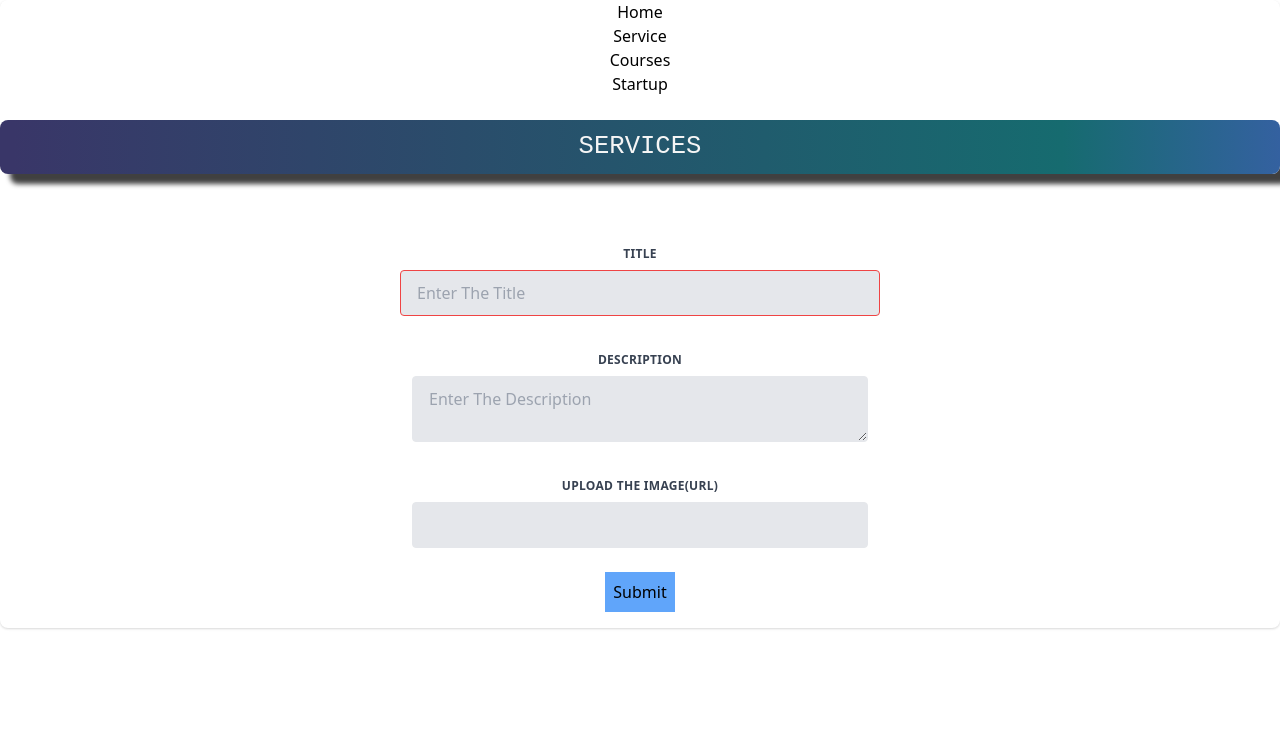
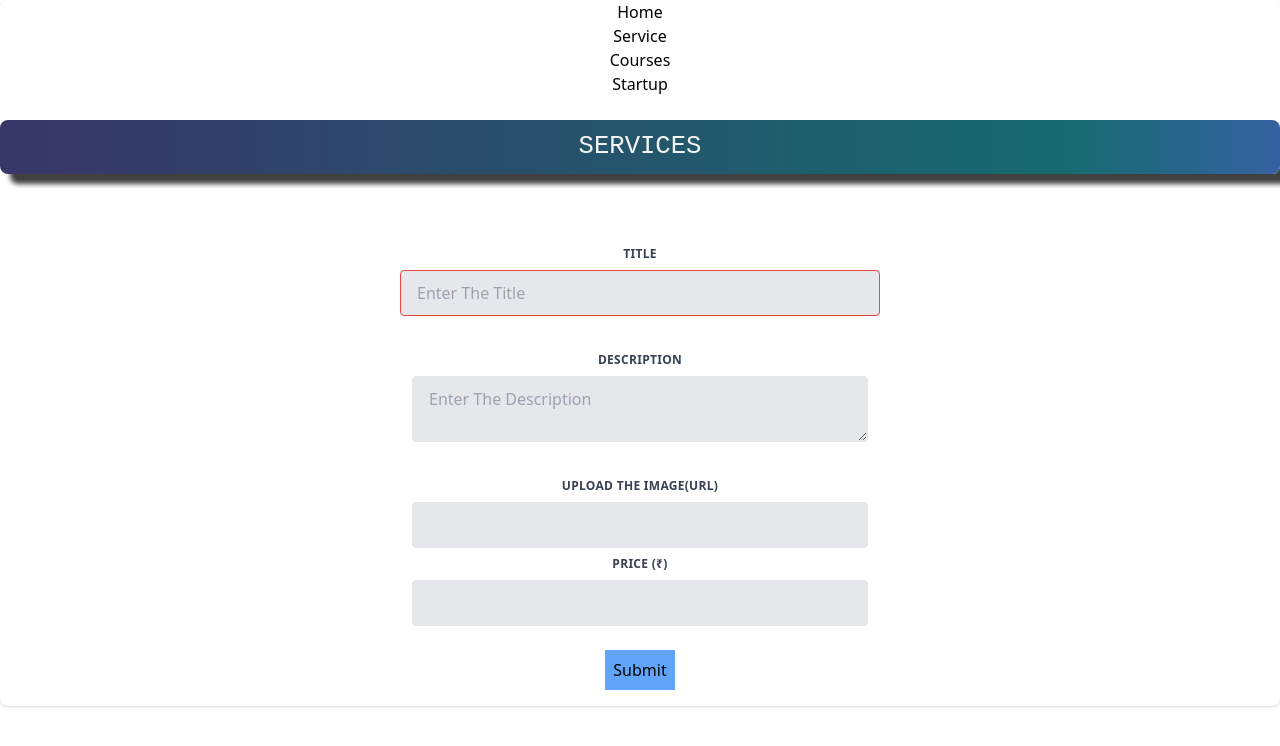
Before and after one commit to vibenr/tih-react-final, a React (Create React App) app: page /addform/data in a window 1280 px wide. Both pictures are taken after a click on the item "Service". Shown: the top 746 px of the page. Built offline with nearby package versions, Linux system fonts and the light colour scheme.

Commit message:
Price Completed

```diff
--- a/src/Components/Redirectform/Redirectform.js
+++ b/src/Components/Redirectform/Redirectform.js
@@ -1,16 +1,17 @@
 import React, { useState } from 'react'
 import PageHeading from '../PageHeading/PageHeading'
 import axios from 'axios'
-import  {Navigate}  from 'react-router-dom'
+import { Navigate } from 'react-router-dom'
 function Redirectform({ pageheading, routes }) {
-/*   let history = useHistory() */
+  /*   let history = useHistory() */
   const [title, settitle] = useState('')
   const [description, setdesciption] = useState('')
   const [image, setimage] = useState('')
+  const [price, setprice] = useState('')
   const [status, setstatus] = useState('500')
   function submit(e) {
     e.preventDefault()
-    const data = { title, description, image }
+    const data = { title, description, image, price }
     axios
       .post(`https://tih-backend.herokuapp.com/addform/${pageheading}`, data)
       .then((response) => {
@@ -21,11 +22,9 @@
       })
   }
 
-
   return (
     <>
-
-{status==='200' && <Navigate to={`/${routes}`}/>}
+      {status === '200' && <Navigate to={`/${routes}`} />}
       {status !== '200' && (
         <>
           <PageHeading pagname={pageheading} />
@@ -93,8 +92,27 @@
                       setimage(e.target.value)
                     }}
                     className="appearance-none block w-full bg-gray-200 text-gray-700 border border-gray-200  rounded py-3 px-4 leading-tight focus:outline-none focus:bg-white focus:border-gray-500"
-                    id="image"
                     name="image"
+                    required
+                    type="text"
+                  />
+                </div>
+              </div>
+              <div className="flex flex-wrap  mb-2">
+                <div className="w-full md:w-full px-3 mb-6 md:mb-0">
+                  <label
+                    className="block uppercase tracking-wide text-gray-700 text-xs font-bold mb-2"
+                    for="grid-city"
+                  >
+                    Price (₹)
+                  </label>
+                  <input
+                    onChange={(e) => {
+                      setprice(e.target.value)
+                    }}
+                    className="appearance-none block w-full bg-gray-200 text-gray-700 border border-gray-200  rounded py-3 px-4 leading-tight focus:outline-none focus:bg-white focus:border-gray-500"
+                    value={price}
+                    name="price"
                     required
                     type="text"
                   />
```
